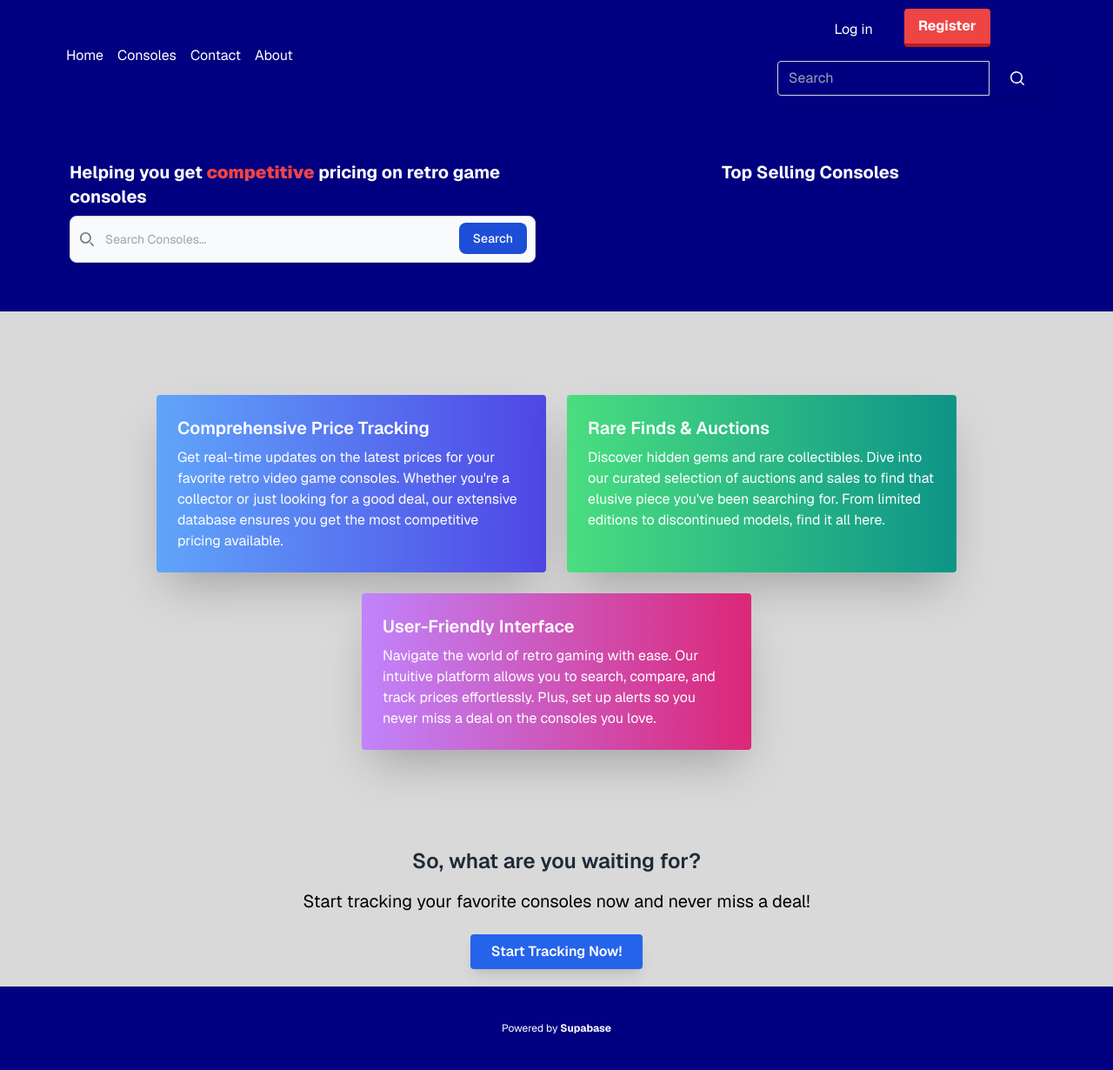
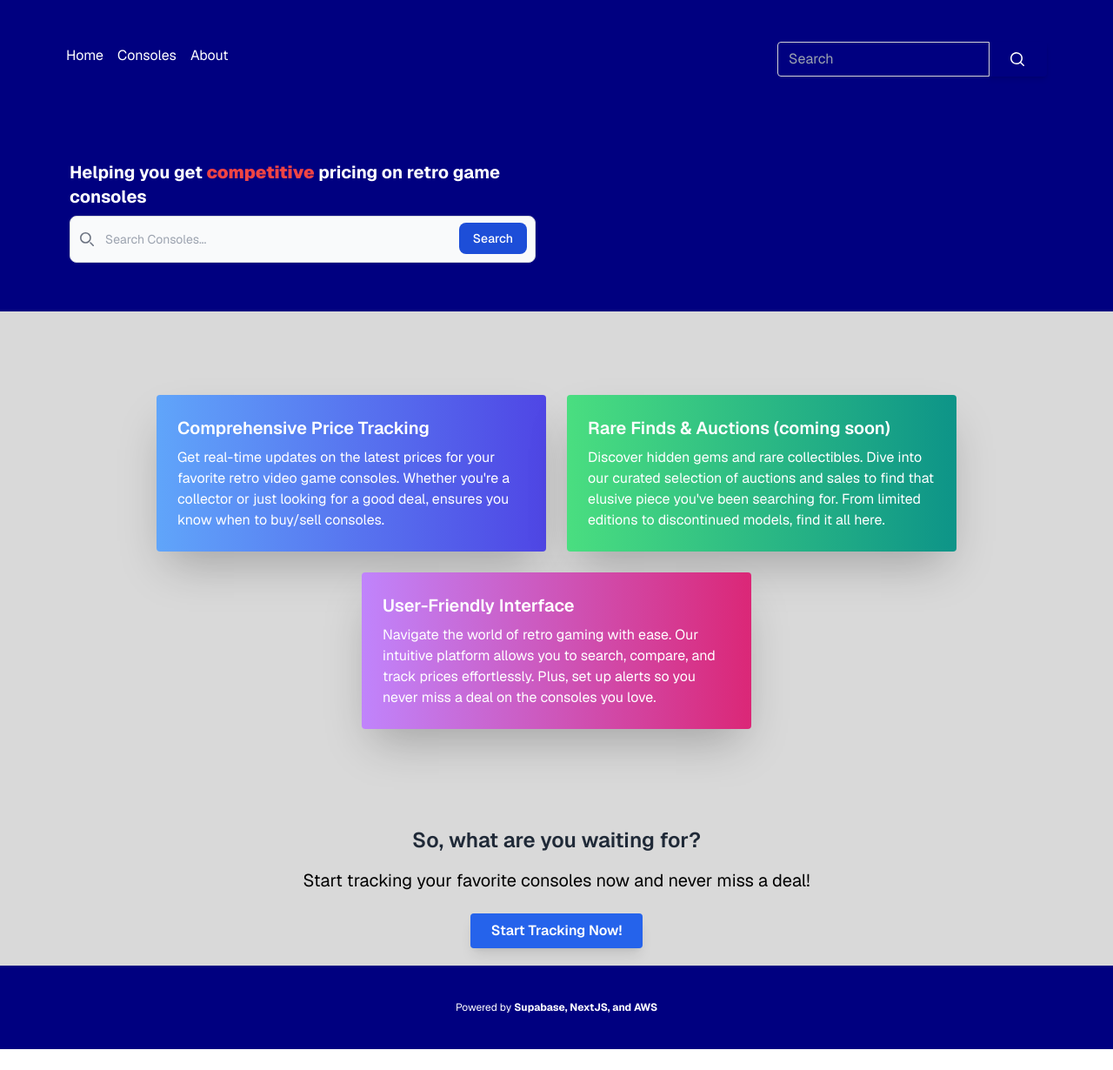
Before and after one commit to chrisnieves60/retropricer, a Next.js app: page / in a window 1280 px wide. Shown: the whole page at 87% size. After the commit the page ends 1206 px from the top, so only its background shows below. Built offline with nearby package versions, Linux system fonts and the light colour scheme.

Commit message:
Frontend edit

```diff
--- a/app/page.tsx
+++ b/app/page.tsx
@@ -4,6 +4,7 @@ import { createClient } from "@/utils/supabase/server";
 import Header from "@/components/Header";
 import Navbar from "@/components/Navbar";
 import Footer from "@/components/Footer";
+import Link from "next/link";
 export default async function Index() {
   return (
     <div className=" w-full min-h-full items-center text-white">
@@ -65,7 +66,6 @@ export default async function Index() {
 
             {/* Right Section: "Top Selling Consoles" + carousel */}
             <div className="flex-1 p-4 text-center">
-              <h2 className="text-xl font-bold mb-2">Top Selling Consoles</h2>
               {/* Carousel component */}
             </div>
           </div>
@@ -83,13 +83,13 @@ export default async function Index() {
               <p>
                 Get real-time updates on the latest prices for your favorite
                 retro video game consoles. Whether you're a collector or just
-                looking for a good deal, our extensive database ensures you get
-                the most competitive pricing available.
+                looking for a good deal, ensures you know when to buy/sell
+                consoles.
               </p>
             </div>
             <div className="max-w-md rounded overflow-hidden shadow-2xl bg-gradient-to-r from-green-400 to-teal-600 text-white p-6">
               <h2 className="text-xl font-semibold mb-2">
-                Rare Finds & Auctions
+                Rare Finds & Auctions (coming soon)
               </h2>
               <p>
                 Discover hidden gems and rare collectibles. Dive into our
@@ -119,7 +119,7 @@ export default async function Index() {
             Start tracking your favorite consoles now and never miss a deal!
           </p>
           <button className="bg-blue-600 hover:bg-blue-700 text-white font-semibold py-2 px-6 rounded shadow-lg hover:shadow-xl transition duration-300">
-            Start Tracking Now!
+            <Link href="/consoles">Start Tracking Now!</Link>
           </button>
         </div>
       </div>
--- a/components/Footer.tsx
+++ b/components/Footer.tsx
@@ -9,7 +9,7 @@ export default function Footer() {
           className="font-bold hover:underline"
           rel="noreferrer"
         >
-          Supabase
+          Supabase, NextJS, and AWS
         </a>
       </p>
     </footer>
--- a/components/Navbar.tsx
+++ b/components/Navbar.tsx
@@ -7,21 +7,11 @@ export default function Header() {
         <div className="flex gap-x-4">
           <Link href="/">Home</Link>
           <Link href="/consoles">Consoles</Link>
-          <Link href="/contact">Contact</Link>
           <Link href="/about">About</Link>
         </div>
 
         <div className="flex flex-col items-center gap-y-4">
-          <div className="flex gap-x-4 mt-5">
-            <Link href="/login" className="pt-3 pr-5">
-              Log in{" "}
-            </Link>
-            <Link href="/register">
-              <button className=" p-5 bg-red-500 hover:bg-blue-400 text-white font-bold py-2 px-4 border-b-4 border-red-700 hover:border-red-900 rounded">
-                Register
-              </button>
-            </Link>
-          </div>
+          <div className="flex gap-x-4 mt-5"></div>
           <div className="mb-3">
             <div className="relative mb-4 flex w-full flex-wrap items-stretch">
               <input
--- a/components/PriceGraph.tsx
+++ b/components/PriceGraph.tsx
@@ -57,7 +57,7 @@ const PriceGraph: React.FC<priceGraphProps> = ({ data }) => {
       },
       title: {
         display: true,
-        text: "Average Game Price Trend Over Time",
+        text: "Average Game Price Trend Over Time (Updated every 6 hrs)",
       },
     },
     scales: {
```
